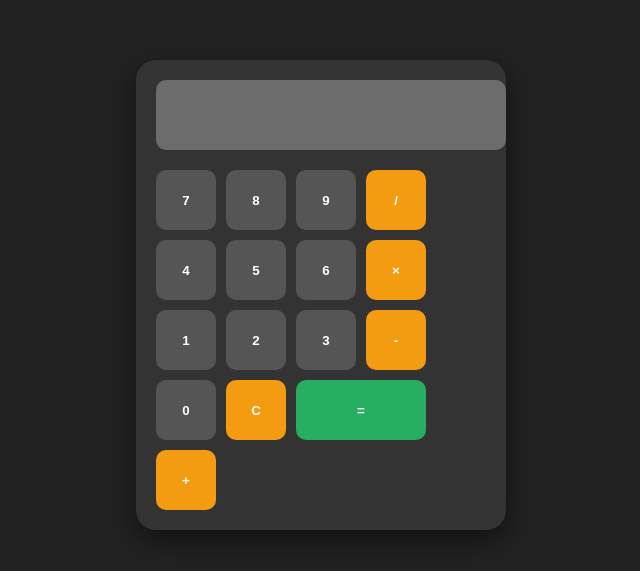
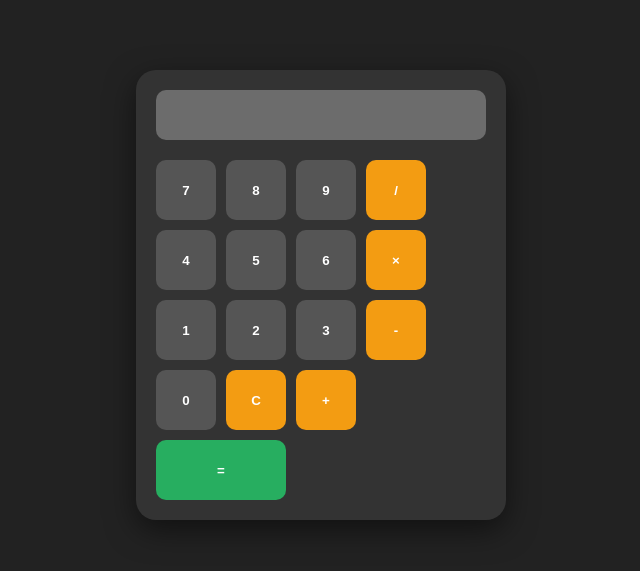
Before and after one commit to Z1g3n/calculadora-do-gemini, a plain HTML site: page index.html in a window 1280 px wide. Shown: the part 113-684 px from the top of the page, without its empty margins (319-959 px from the left). Drawn offline with Linux system fonts and the light colour scheme.

Commit message:
Update index.html

```diff
--- a/index.html
+++ b/index.html
@@ -1,4 +1,3 @@
-
 <!DOCTYPE html>
 <html lang="pt-br">
 <head>
@@ -6,16 +5,13 @@
     <style>
         body { display: flex; justify-content: center; align-items: center; height: 100vh; background: #222; font-family: sans-serif; }
         .calc { background: #333; padding: 20px; border-radius: 20px; box-shadow: 0 10px 30px rgba(0,0,0,0.5); }
-        #display { width: 100%; height: 50px; margin-bottom: 20px; text-align: right; font-size: 24px; padding: 10px; border: none; border-radius: 10px; }
+        #display { width: 100%; height: 50px; margin-bottom: 20px; text-align: right; font-size: 24px; padding: 10px; border: none; border-radius: 10px; box-sizing: border-box;}
         .grid { display: grid; grid-template-columns: repeat(4, 60px); gap: 10px; }
         button {
             height: 60px; border: none; border-radius: 10px; font-weight: bold; cursor: pointer;
             transition: transform 0.1s ease, filter 0.2s;
         }
-        /* Efeito de clique */
         button:active { transform: scale(0.9); }
-
-        /* Cores variadas */
         .num { background: #555; color: white; }
         .op { background: #f39c12; color: white; }
         .equal { background: #27ae60; color: white; grid-column: span 2; }
@@ -40,8 +36,8 @@
         <button class="op" onclick="append('-')">-</button>
         <button class="num" onclick="append('0')">0</button>
         <button class="op" onclick="clearDisplay()">C</button>
+        <button class="op" onclick="append('+')">+</button>
         <button class="equal" onclick="calculate()">=</button>
-        <button class="op" onclick="append('+')">+</button>
     </div>
 </div>
 
```
